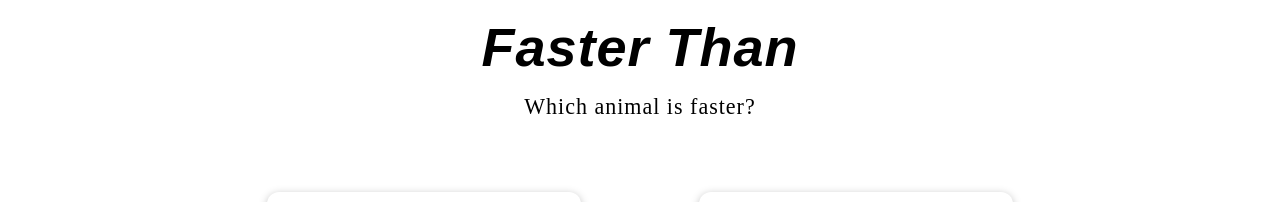
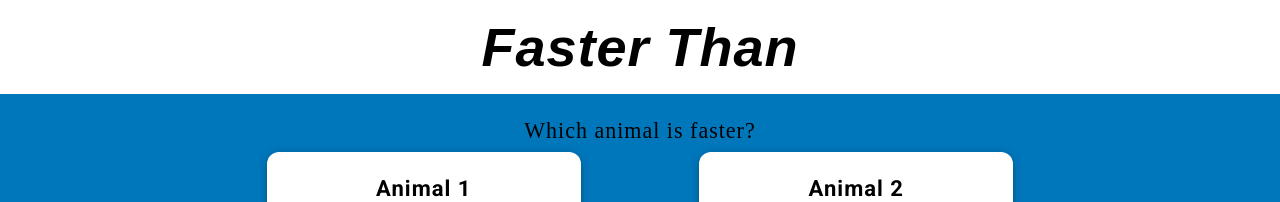
Before and after one commit to gmcln-rct/faster-than, a Vue app: page / in a window 1280 px wide. Shown: the top 202 px of the page. Built offline with nearby package versions, Linux system fonts and the light colour scheme; a web font is replaced by a local one.

Commit message:
Rearrange components

```diff
--- a/src/components/TheHeader.vue
+++ b/src/components/TheHeader.vue
@@ -4,7 +4,6 @@
       <h1>
         Faster Than
       </h1>
-      <h2>Which animal is faster?</h2>
     </nav>
   </header>
 </template>
@@ -23,20 +22,6 @@ header {
   /* background-color: #3d008d; */
 }
 
-header a {
-  padding: 0.75rem 1.5rem;
-  text-decoration: none;
-  color: #f391e3;
-  /* display: inline-block; */
-  border: 1px solid transparent;
-}
-
-a:active,
-a:hover,
-a.router-link-active {
-  border: 1px solid #f391e3;
-}
-
 h1 {
   margin: 0;
   padding: 2vmin 0 1vmin 0;
@@ -47,30 +32,4 @@ h1 {
 
   text-align: center;
 }
-
-h2 {
-  margin: 0 auto;
-  padding: 1vmin 0 1vmin 0;
-  font-family: merriweather, serif;
-
-  font-weight: 400;
-
-  font-style: normal;
-  font-size: calc(16px + (24 - 16) * ((100vw - 300px) / (1600 - 300)));
-
-  margin-block-start: 0;
-  margin-block-end: 0;
-  text-align: center;
-}
-
-h1 a {
-  color: white;
-  margin: 0;
-}
-
-h1 a:hover,
-h1 a:active,
-h1 a.router-link-active {
-  border-color: transparent;
-}
 </style>
--- a/src/components/TheSelector.vue
+++ b/src/components/TheSelector.vue
@@ -1,5 +1,6 @@
 <template>
   <section class="compare">
+    <h2>Which animal is faster?</h2>
     <div class="compare-selects">
       <span class="animal-card">
         <h3>Animal 1</h3>
@@ -140,8 +141,9 @@ export default {
   display: flex;
   flex-direction: column;
   justify-content: center;
-  margin: 2rem auto;
-  padding: 2rem;
+  margin: 1vmin auto;
+  padding: 2vmin 0;
+  background-color: #0076bb;
 }
 
 .compare-selects {
@@ -159,8 +161,19 @@ export default {
 }
 
 h2 {
-  margin: 0.5rem 0;
-  font-size: calc(16px + (18 - 16) * ((100vw - 300px) / (1600 - 300)));
+  text-align: center;
+
+  margin: 0 auto;
+  padding: 1vmin 0 1vmin 0;
+  font-family: merriweather, serif;
+
+  font-weight: 400;
+
+  font-style: normal;
+  font-size: calc(16px + (24 - 16) * ((100vw - 300px) / (1600 - 300)));
+
+  margin-block-start: 0;
+  margin-block-end: 0;
   text-align: center;
 }
 
```
